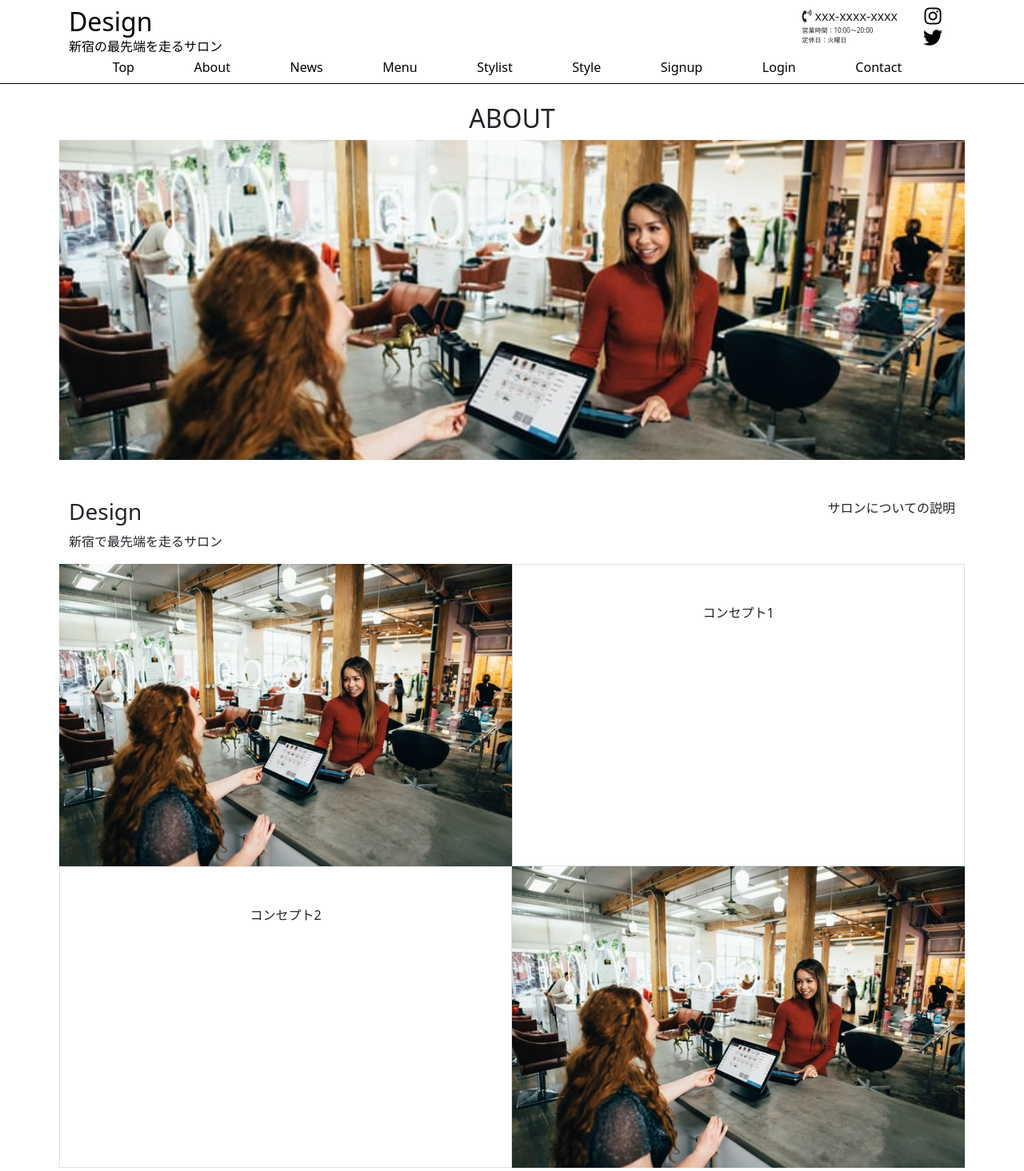
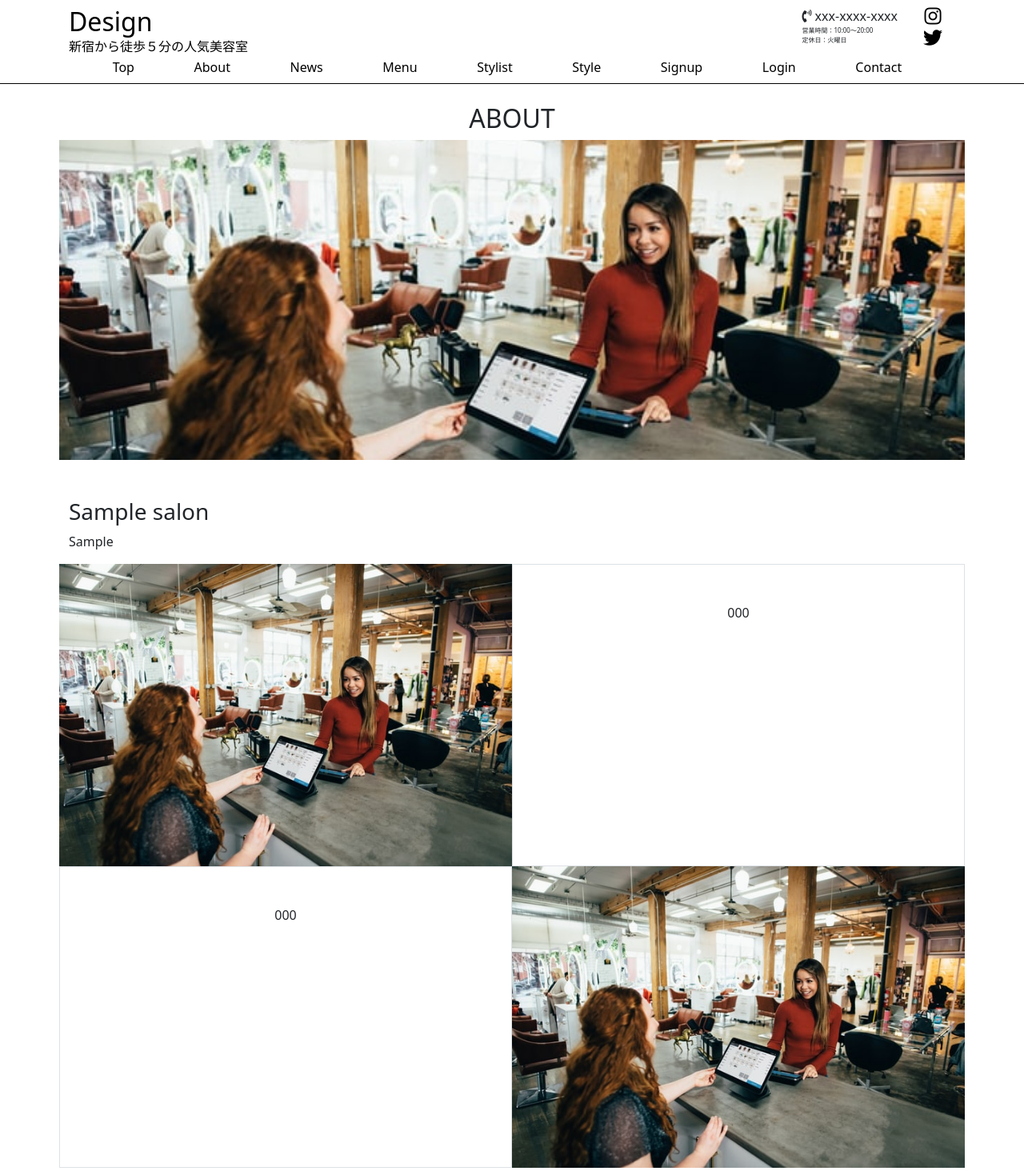
Before and after one commit to akihiro-hosoya/hair-salon, a Django app: page /about/ in a window 1280 px wide. Shown: the top 1464 px of the page at 80% size. Run offline with Django 3.2, Linux system fonts and the light colour scheme; tables that the repository leaves empty hold one stand-in row (values such as "Sample post"); some libraries are stand-ins or nearby versions.

Commit message:
サロンデータをモデル化

```diff
--- a/app/models.py
+++ b/app/models.py
@@ -38,6 +38,10 @@ class Staff(models.Model):
 
 # サロン
 class Salon(models.Model):
+    name = models.CharField('サロン名', max_length=30, null=True, blank=True)
+    sub = models.CharField('サブタイトル', max_length=50, null=True, blank=True)
+    concept1 = models.TextField('コンセプト１', default="", blank=True)
+    concept2 = models.TextField('コンセプト2', default="", blank=True)
     mail = models.CharField('メールアドレス', max_length=200, null=True, blank=True)
     tel = models.CharField('電話番号', max_length=200, null=True, blank=True)
     opening = models.CharField('開店時間', max_length=30, null=True, blank=True)
@@ -45,9 +49,11 @@ class Salon(models.Model):
     regular_holiday = models.CharField(('定休日'), max_length=100, null=True, blank=True)
     address = models.CharField(('住所'), max_length=100, null=True, blank=True)
     access = models.TextField('アクセス', default="", blank=True)
+    twitter = models.CharField('twitter', max_length=100, null=True, blank=True)
+    instagram = models.CharField('instagram', max_length=100, null=True, blank=True)
 
     def __str__(self):
-        return self.mail
+        return self.name
 
 # News
 class News(models.Model):
--- a/app/templates/app/about.html
+++ b/app/templates/app/about.html
@@ -18,12 +18,8 @@
                 <div class="row">
                     <!-- ロゴ -->
                     <div class="col-3">
-                        <h3>Design</h3>
-                        <p>新宿で最先端を走るサロン</p>
-                    </div>
-                    <!-- 説明 -->
-                    <div class="col-9">
-                        <p class="text-right">サロンについての説明</p>
+                        <h3>{{ salon_data.name }}</h3>
+                        <p>{{ salon_data.sub }}</p>
                     </div>
                 </div>
 
@@ -37,7 +33,7 @@
                     <div class="col-12 col-md-6 border p-0">
                         <div class="top-about my-5">
                             <div class="text-center">
-                                <p>コンセプト1</p>
+                                <p>{{ salon_data.concept1 }}</p>
                             </div>
                         </div>
                     </div>
@@ -48,7 +44,7 @@
                     <div class="col-12 col-md-6 border">
                         <div class="top-about my-5">
                             <div class="text-center">
-                                <p>コンセプト2</p>
+                                <p>{{ salon_data.concept2 }}</p>
                             </div>
                         </div>
                     </div>
--- a/app/templates/app/base.html
+++ b/app/templates/app/base.html
@@ -19,7 +19,7 @@
             <div class="row">
                 <a class="col-8" href="/">
                     <h2 class="m-0">Design</h2>
-                    <span>新宿の最先端を走るサロン</span>
+                    <span>新宿から徒歩５分の人気美容室</span>
                 </a>
                 <div class="col-4">
                     <div class="d-flex justify-content-end mr-3">
@@ -28,10 +28,10 @@
                             <p style="font-size: 0.5rem;">営業時間：10:00〜20:00<br>定休日：火曜日</p>
                         </div>
                         <div class="header-icon">
-                            <a href="">
+                            <a href="https://www.instagram.com/explore/tags/%E7%BE%8E%E5%AE%B9%E5%AE%A4/?hl=ja">
                                 <i class="fab fa-instagram"></i>
                             </a>
-                            <a href="">
+                            <a href="https://twitter.com/hashtag/%E7%BE%8E%E5%AE%B9%E5%AE%A4">
                                 <i class="fab fa-twitter"></i>
                             </a>
                         </div>
--- a/app/views.py
+++ b/app/views.py
@@ -16,10 +16,12 @@ class IndexView(View):
     def get(self, request, *args, **kwargs):
         news_data = News.objects.order_by('-id')[0:3]
         staff_data = Staff.objects.order_by('id')
+        salon_data = Salon.objects.all()
 
         return render(request, 'app/index.html', {
             'news_data': news_data,
             'staff_data': staff_data,
+            'salon_data': salon_data,
         })
 
 class AboutView(View):
```
Also changed, not shown: app/migrations/0002_auto_20201022_1015.py (added), app/migrations/0003_auto_20201022_1027.py (added), app/migrations/0004_auto_20201022_1028.py (added), app/migrations/0005_auto_20201022_1036.py (added).
